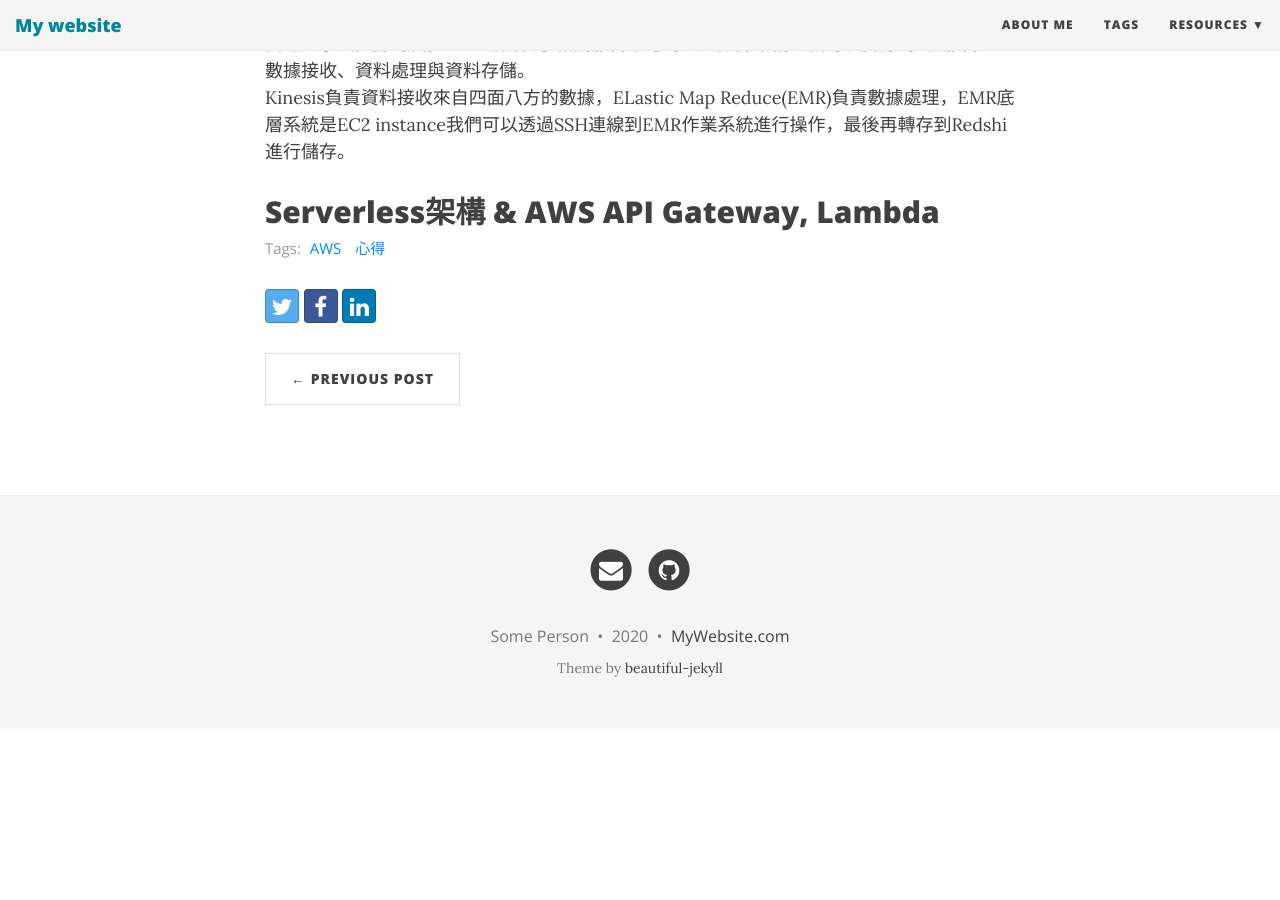
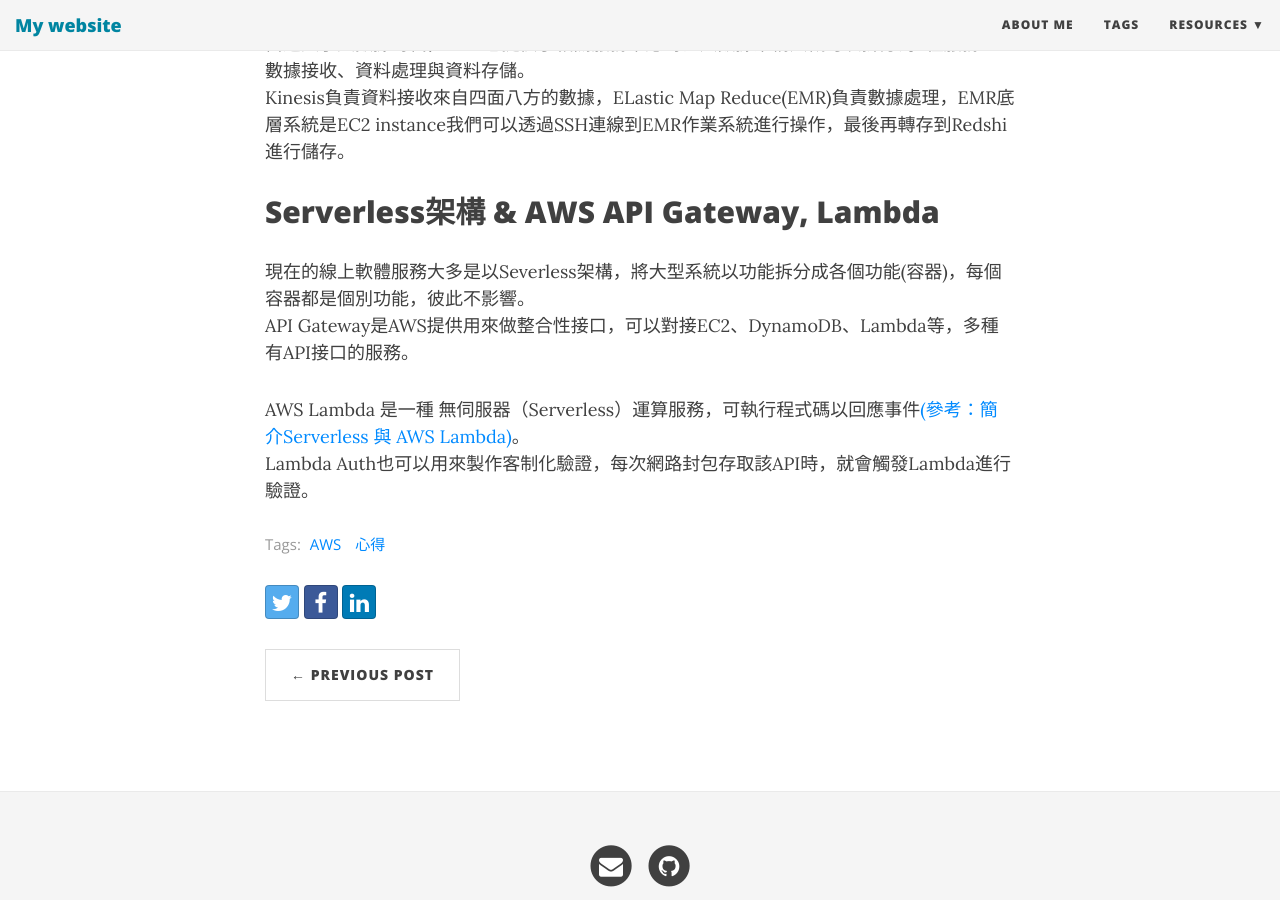
Before and after one commit to henryace/henryace.github.io, a Jekyll site: the page built from _posts/2020-11-11-AWS.md, in a window 1280 px wide and 900 px high, scrolled down 1106 px. Built offline with Jekyll 4.4.1, drawn with Linux system fonts in a browser that asks for light colours; nearby versions of some CDN libraries; before the commit the page ends 1835 px from its top, so only the background shows below that.

Commit message:
Update 2020-11-11-AWS.md

```diff
--- a/_posts/2020-11-11-AWS.md
+++ b/_posts/2020-11-11-AWS.md
@@ -29,6 +29,11 @@
 
 ## AWS Kinesis, EMR, Redshit
 當進入了大數據時代，AWS也提供了相關服務來應對。大數據架構大概可以拆分為3種服務：數據接收、資料處理與資料存儲。<br>
-Kinesis負責資料接收來自四面八方的數據，ELastic Map Reduce(EMR)負責數據處理，EMR底層系統是EC2 instance我們可以透過SSH連線到EMR作業系統進行操作，最後再轉存到Redshi進行儲存。
+Kinesis負責資料接收來自四面八方的數據，ELastic Map Reduce(EMR)負責數據處理，EMR底層系統是EC2 instance我們可以透過SSH連線到EMR作業系統進行操作，最後再轉存到Redshi進行儲存。<br>
 
 ## Serverless架構 & AWS API Gateway, Lambda
+現在的線上軟體服務大多是以Severless架構，將大型系統以功能拆分成各個功能(容器)，每個容器都是個別功能，彼此不影響。<br>
+API Gateway是AWS提供用來做整合性接口，可以對接EC2、DynamoDB、Lambda等，多種有API接口的服務。<br>
+
+AWS Lambda 是一種 無伺服器（Serverless）運算服務，可執行程式碼以回應事件[(參考：簡介Serverless 與 AWS Lambda)](https://tinyurl.com/y5c5lmz5)。<br>
+Lambda Auth也可以用來製作客制化驗證，每次網路封包存取該API時，就會觸發Lambda進行驗證。<br>
```
